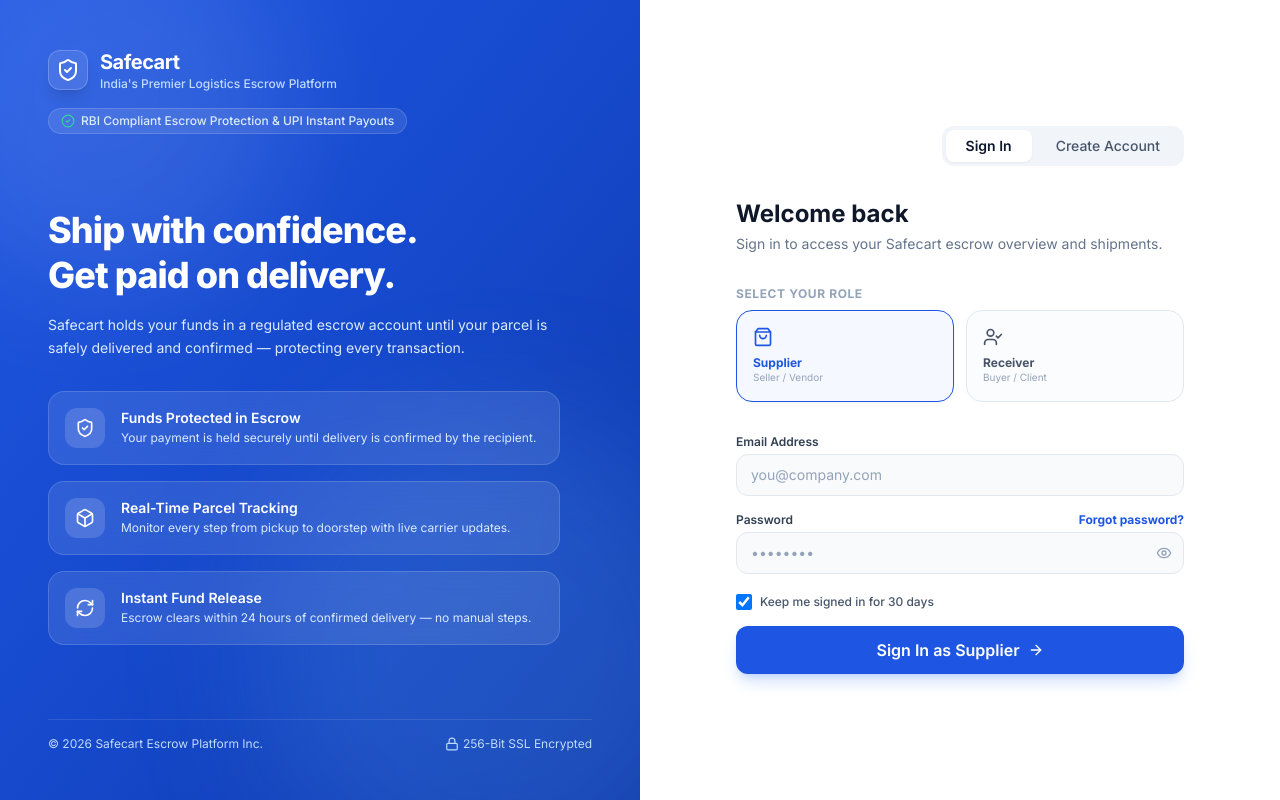
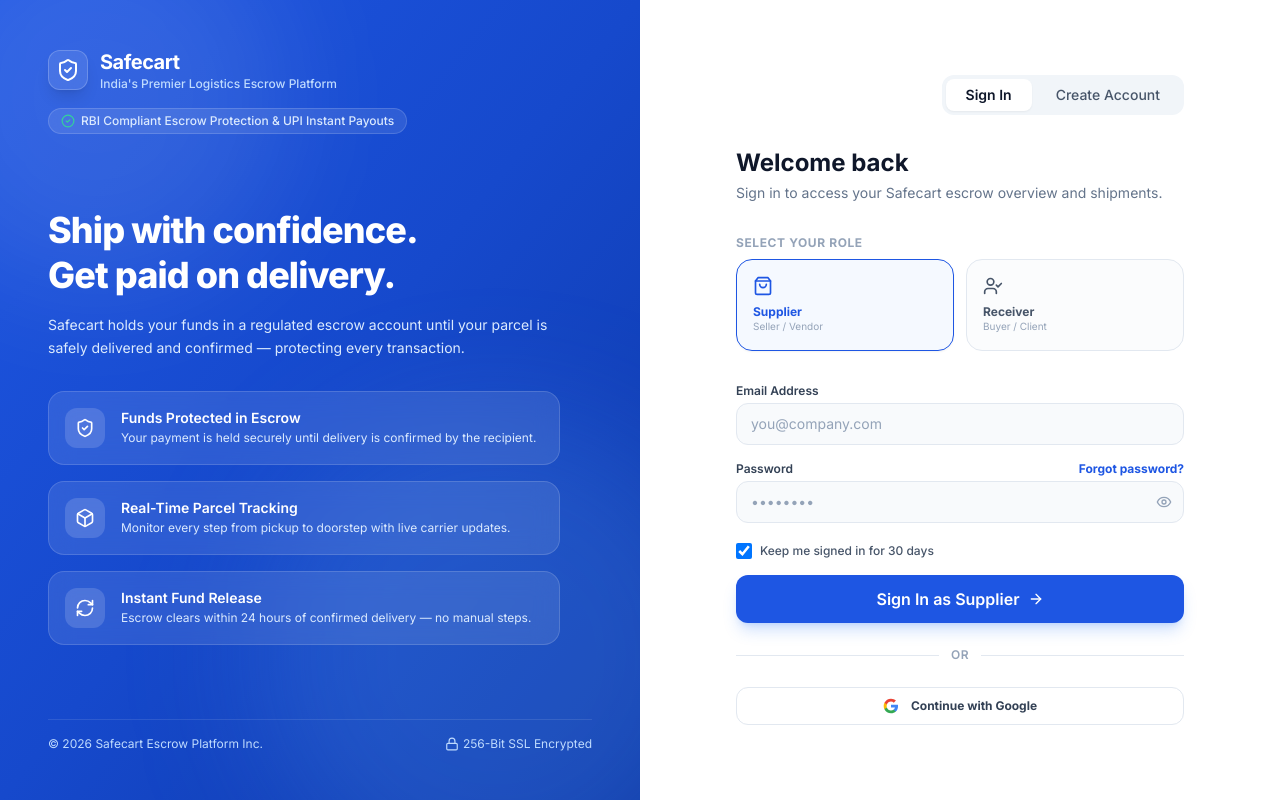
Before and after one commit to kartickk4/safecart-frontend, a React (Vite) app: page / in a window 1280 px wide. Built offline with nearby package versions, Linux system fonts and the light colour scheme; no server answers.

Commit message:
Add Google Sign-In button and Firebase Auth integration

```diff
--- a/src/firebase.js
+++ b/src/firebase.js
@@ -1,5 +1,5 @@
 import { initializeApp } from "firebase/app";
-import { getAuth, RecaptchaVerifier, signInWithPhoneNumber } from "firebase/auth";
+import { getAuth, RecaptchaVerifier, signInWithPhoneNumber, GoogleAuthProvider, signInWithPopup } from "firebase/auth";
 
 const firebaseConfig = {
   apiKey: import.meta.env.VITE_FIREBASE_API_KEY || "AIzaSyDb0HRSlYk7mX9y_R8hnUHeeaz9kvHz238",
@@ -14,7 +14,8 @@
 // Initialize Firebase
 const app = initializeApp(firebaseConfig);
 
-// Export Authentication instance and Firebase Phone Auth helpers
+// Export Authentication instance and Firebase Auth helpers
 export const auth = getAuth(app);
-export { RecaptchaVerifier, signInWithPhoneNumber };
+export const googleProvider = new GoogleAuthProvider();
+export { RecaptchaVerifier, signInWithPhoneNumber, signInWithPopup };
 export default app;
--- a/src/services/api.js
+++ b/src/services/api.js
@@ -41,7 +41,9 @@
   verifyEmailOtp: (email, code) => api.post('/auth/verify-email-otp', typeof email === 'object' ? email : { email, code }),
   forgotPassword: (email) => api.post('/auth/forgot-password', typeof email === 'object' ? email : { email }),
   resetPassword: (email, code, newPassword) => api.post('/auth/reset-password', typeof email === 'object' ? email : { email, code, newPassword }),
+  googleLogin: (data) => api.post('/auth/google', data),
 };
+
 
 export const profileAPI = {
   getProfile: () => api.get('/profile'),
--- a/src/views/AuthView.jsx
+++ b/src/views/AuthView.jsx
@@ -2,7 +2,8 @@
 import { ShieldCheck, Box, RefreshCw, Eye, EyeOff, Lock, CheckCircle2, ArrowRight, UserCheck, ShoppingBag } from 'lucide-react';
 import { authAPI } from '../services/api';
 import PhoneInput from '../components/PhoneInput';
-import { auth, RecaptchaVerifier, signInWithPhoneNumber } from '../firebase';
+import { auth, RecaptchaVerifier, signInWithPhoneNumber, googleProvider, signInWithPopup } from '../firebase';
+
 
 export default function AuthView({ onAuthSuccess }) {
   const [isSignUp, setIsSignUp] = useState(false);
@@ -81,7 +82,34 @@
     }
   };
 
+  const handleGoogleSignIn = async () => {
+    setError('');
+    setLoading(true);
+    try {
+      const result = await signInWithPopup(auth, googleProvider);
+      const googleUser = result.user;
+
+      const res = await authAPI.googleLogin({
+        email: googleUser.email,
+        fullName: googleUser.displayName || googleUser.email.split('@')[0],
+        avatarUrl: googleUser.photoURL || '',
+        googleId: googleUser.uid
+      });
+
+      const { accessToken, user } = res.data;
+      user.activeRole = selectedRole;
+      localStorage.setItem('safecart_token', accessToken);
+      onAuthSuccess(user);
+    } catch (err) {
+      console.error('Google Sign-In Error:', err);
+      setError(err.response?.data?.error || err.message || 'Google Sign-In failed. Please try again.');
+    } finally {
+      setLoading(false);
+    }
+  };
+
   const setupRecaptcha = () => {
+
     if (!window.recaptchaVerifier) {
       window.recaptchaVerifier = new RecaptchaVerifier(auth, 'recaptcha-container', {
         'size': 'invisible',
@@ -470,9 +498,31 @@
                 </>
               )}
             </button>
+
+            <div className="relative flex py-2 items-center">
+              <div className="flex-grow border-t border-slate-200"></div>
+              <span className="flex-shrink mx-3 text-xs text-slate-400 font-semibold uppercase tracking-wider">or</span>
+              <div className="flex-grow border-t border-slate-200"></div>
+            </div>
+
+            <button
+              type="button"
+              onClick={handleGoogleSignIn}
+              disabled={loading}
+              className="w-full py-2.5 px-4 bg-white hover:bg-slate-50 border border-slate-200 text-slate-700 font-bold text-xs rounded-xl shadow-xs transition flex items-center justify-center gap-3 disabled:opacity-50"
+            >
+              <svg className="w-4 h-4" viewBox="0 0 24 24">
+                <path fill="#4285F4" d="M22.56 12.25c0-.78-.07-1.53-.2-2.25H12v4.26h5.92c-.26 1.37-1.04 2.53-2.21 3.31v2.77h3.57c2.08-1.92 3.28-4.74 3.28-8.09z"/>
+                <path fill="#34A853" d="M12 23c2.97 0 5.46-.98 7.28-2.66l-3.57-2.77c-.98.66-2.23 1.06-3.71 1.06-2.86 0-5.29-1.93-6.16-4.53H2.18v2.84C3.99 20.53 7.7 23 12 23z"/>
+                <path fill="#FBBC05" d="M5.84 14.09c-.22-.66-.35-1.36-.35-2.09s.13-1.43.35-2.09V7.06H2.18C1.43 8.55 1 10.22 1 12s.43 3.45 1.18 4.94l2.85-2.22.81-.63z"/>
+                <path fill="#EA4335" d="M12 5.38c1.62 0 3.06.56 4.21 1.64l3.15-3.15C17.45 2.09 14.97 1 12 1 7.7 1 3.99 3.47 2.18 7.06l3.66 2.84c.87-2.6 3.3-4.52 6.16-4.52z"/>
+              </svg>
+              <span>Continue with Google</span>
+            </button>
           </form>
         </div>
       </div>
+
 
       {/* FORGOT PASSWORD 2FA RESET MODAL */}
       {showForgotModal && (
```
